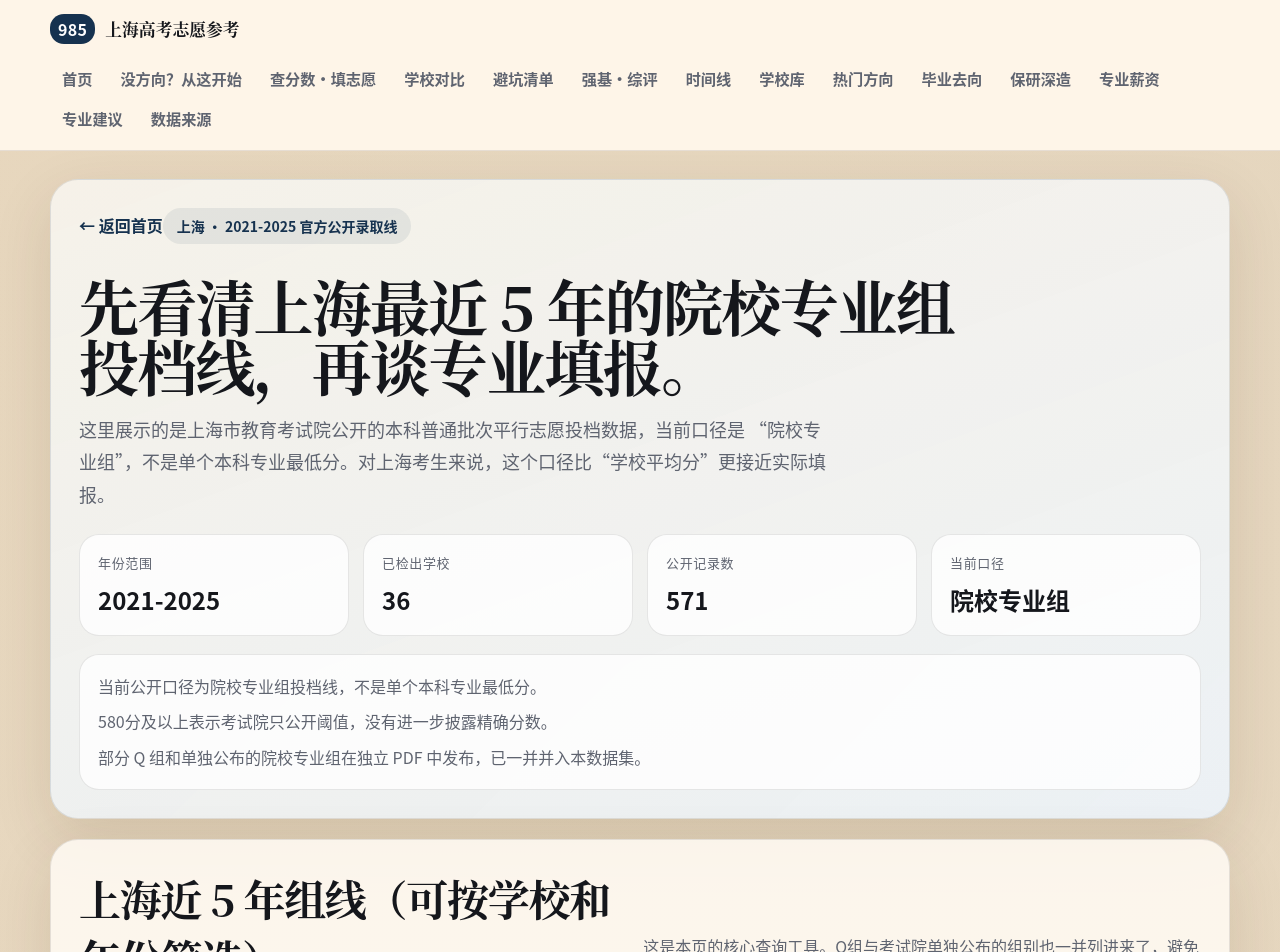
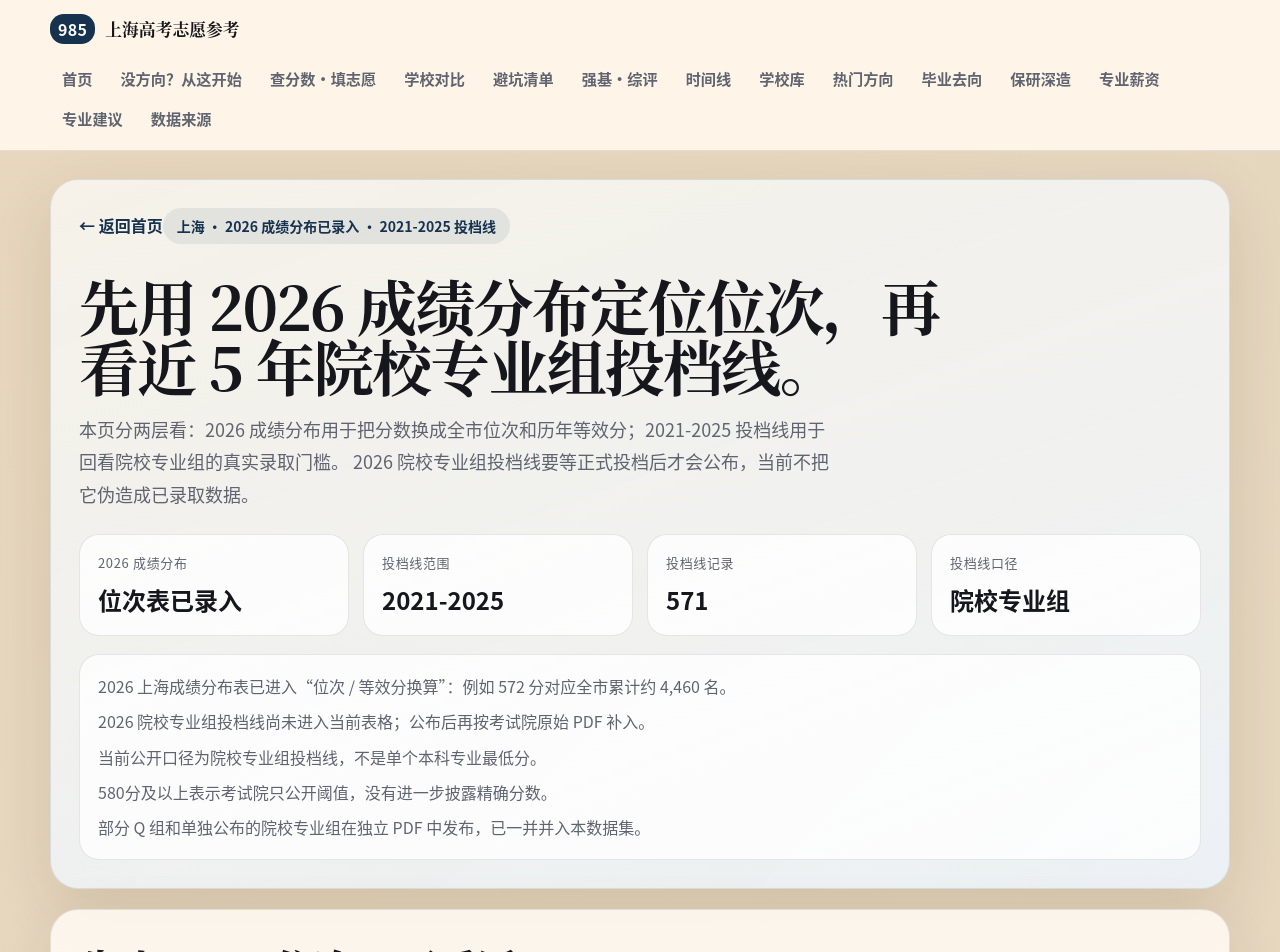
Before and after one commit to t86/zhaosheng, a Next.js app: page /admissions/shanghai in a window 1280 px wide. Shown: the top 952 px of the page. Built offline with nearby package versions, Linux system fonts and the light colour scheme.

Commit message:
Clarify 2026 rank data on Shanghai admissions page

```diff
--- a/app/admissions/shanghai/page.tsx
+++ b/app/admissions/shanghai/page.tsx
@@ -22,9 +22,9 @@ import type { Metadata } from "next";
 import styles from "./page.module.css";
 
 export const metadata: Metadata = {
-  title: "上海近 5 年院校专业组投档线查询 | 查分数",
+  title: "上海高考查分数与位次换算 | 2026 成绩分布 + 近 5 年投档线",
   description:
-    "按学校和年份筛选上海市教育考试院公开的 2021-2025 本科普通批平行志愿投档线（院校专业组口径），并附官方规则、填报核对清单和原始来源。",
+    "已接入 2026 上海高考成绩分布和位次换算；同时按学校和年份筛选上海市教育考试院公开的 2021-2025 本科普通批平行志愿投档线。",
 };
 
 export default function ShanghaiAdmissionsPage() {
@@ -65,33 +65,35 @@ export default function ShanghaiAdmissionsPage() {
         <Link className={styles.back} href="/">
           ← 返回首页
         </Link>
-        <span className={styles.eyebrow}>上海 · 2021-2025 官方公开录取线</span>
-        <h1>先看清上海最近 5 年的院校专业组投档线，再谈专业填报。</h1>
+        <span className={styles.eyebrow}>上海 · 2026 成绩分布已录入 · 2021-2025 投档线</span>
+        <h1>先用 2026 成绩分布定位位次，再看近 5 年院校专业组投档线。</h1>
         <p className={styles.lead}>
-          这里展示的是上海市教育考试院公开的本科普通批次平行志愿投档数据，当前口径是
-          “院校专业组”，不是单个本科专业最低分。对上海考生来说，这个口径比“学校平均分”更接近实际填报。
+          本页分两层看：2026 成绩分布用于把分数换成全市位次和历年等效分；2021-2025 投档线用于回看院校专业组的真实录取门槛。
+          2026 院校专业组投档线要等正式投档后才会公布，当前不把它伪造成已录取数据。
         </p>
 
         <div className={styles.stats}>
           <div className={styles.statCard}>
-            <span>年份范围</span>
+            <span>2026 成绩分布</span>
+            <strong>位次表已录入</strong>
+          </div>
+          <div className={styles.statCard}>
+            <span>投档线范围</span>
             <strong>{coverage.years[0]}-{coverage.years.at(-1)}</strong>
           </div>
           <div className={styles.statCard}>
-            <span>已检出学校</span>
-            <strong>{coverage.coveredSchoolCount}</strong>
-          </div>
-          <div className={styles.statCard}>
-            <span>公开记录数</span>
+            <span>投档线记录</span>
             <strong>{coverage.totalRecords}</strong>
           </div>
           <div className={styles.statCard}>
-            <span>当前口径</span>
+            <span>投档线口径</span>
             <strong>{shanghaiAdmissionsMeta.grain}</strong>
           </div>
         </div>
 
         <div className={styles.noteCard}>
+          <p>2026 上海成绩分布表已进入“位次 / 等效分换算”：例如 572 分对应全市累计约 4,460 名。</p>
+          <p>2026 院校专业组投档线尚未进入当前表格；公布后再按考试院原始 PDF 补入。</p>
           {shanghaiAdmissionsMeta.notes.map((note) => (
             <p key={note}>{note}</p>
           ))}
@@ -101,10 +103,10 @@ export default function ShanghaiAdmissionsPage() {
       <section className={styles.section} id="explorer">
         <div className={styles.sectionHeader}>
           <div>
-            <h2>上海近 5 年组线（可按学校和年份筛选）</h2>
+            <h2>先查 2026 位次，再看近 5 年组线</h2>
           </div>
           <p>
-            这是本页的核心查询工具。Q组与考试院单独公布的组别也一并列进来了，避免把 2025 这类拆表年份漏掉。
+            输入分数后先看 2026 全市位次和跨年等效分；下方学校表仍是 2021-2025 投档线，Q组与考试院单独公布的组别也一并列入。
           </p>
         </div>
 
```
Also changed, not shown: 1 other file (tests, documents, lock files or other folders).
